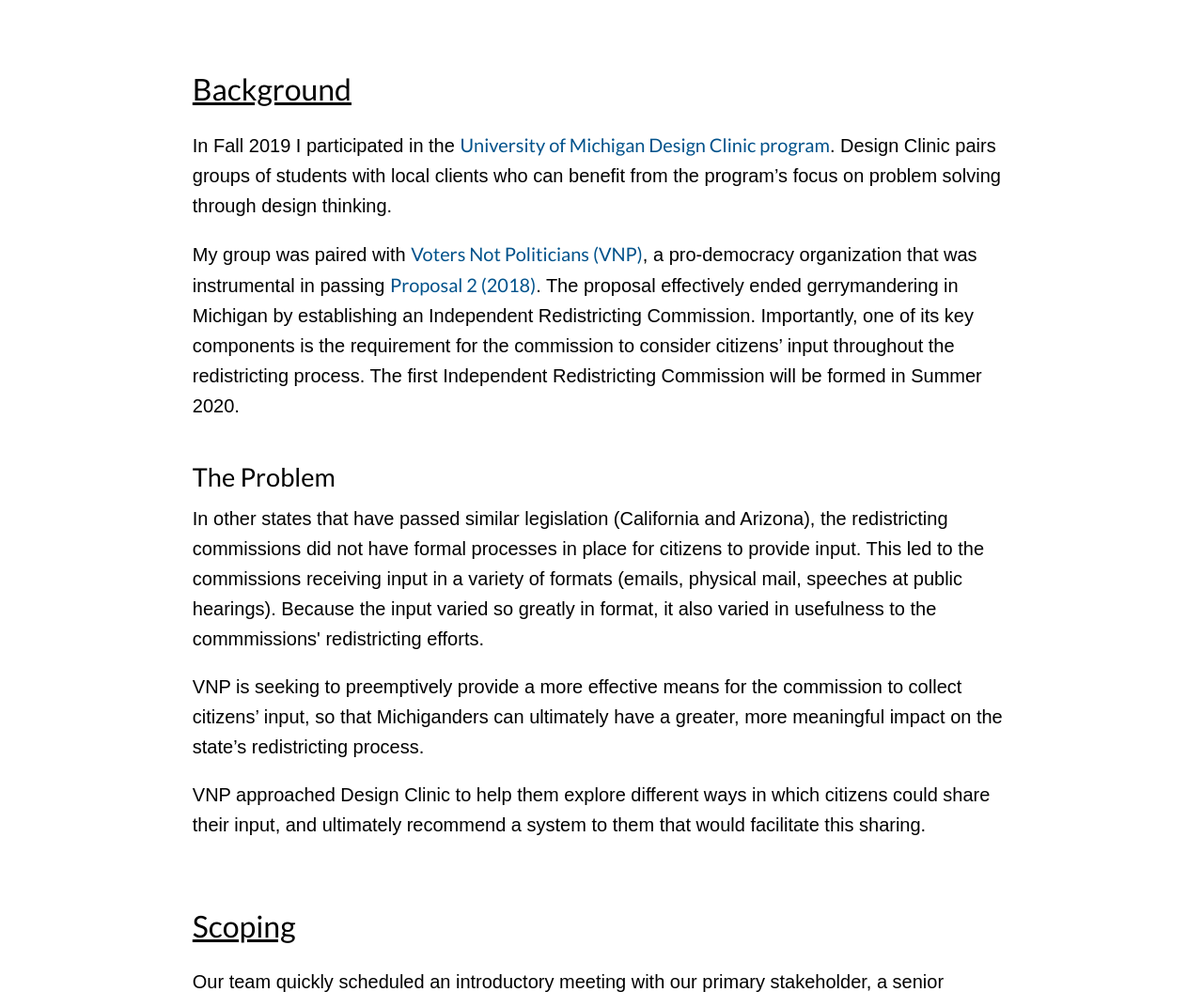
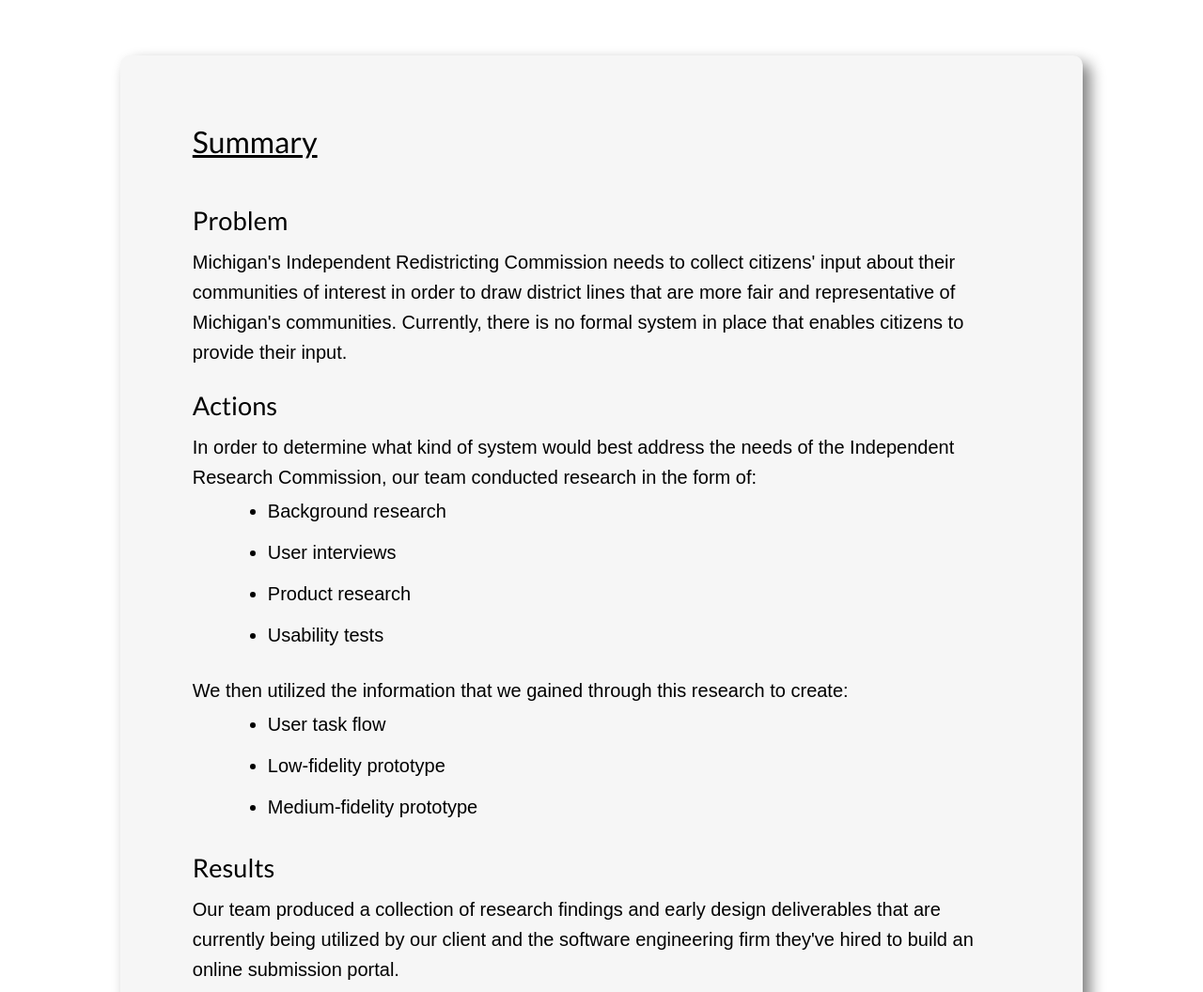
Before and after one commit to rmconnot/portfolio, a plain HTML site: page redistricting-michigan.html in a window 1280 px wide. Shown: the part 1005-2061 px from the top of the page at 94% size. Drawn offline with Linux system fonts and the light colour scheme.

Commit message:
Add files via upload

```diff
--- a/main.scss
+++ b/main.scss
@@ -24,9 +24,10 @@
 }
 
 .wrapper {
-  max-width: 80%;
+  width: 80%;
   margin-left: auto;
   margin-right: auto;
+  max-width: 1600px;
 }
 
 nav  {
@@ -41,6 +42,7 @@
     display:flex;
     align-items: flex-end;
     justify-content: space-between;
+    max-width: 1600px;
 
 
     ul {
@@ -657,3 +659,15 @@
 .clear {
   clear: both;
 }
+
+.case-study-summary {
+  background: #f6f6f6;
+  box-shadow: 8px 8px 16px 0 grey;
+  border-radius: 10px;
+
+    .case-study-header {
+      padding-top: 4.5rem;;
+      margin-top: 3.5rem;
+    }
+
+}
--- a/redistricting-michigan.html
+++ b/redistricting-michigan.html
@@ -34,6 +34,39 @@
     </div>
 
         <img class='case-study-photo' src='vnp_banner.jpg'>
+
+        <div class='case-study-summary'>
+            <div id='case-study-text'>
+                <h2 class='case-study-header'>Summary</h2>
+                <h3 class='case-study-subheading'>Problem</h3>
+                <p class='case-study-paragraph'>Michigan's Independent Redistricting Commission needs to collect citizens' input about their communities of
+                    interest in order to draw district lines that are more fair and representative of Michigan's communities. Currently, there is no formal
+                    system in place that enables citizens to provide their input.
+                </p>
+                <h3 class='case-study-subheading'>Actions</h3>
+                <p class='case-study-paragraph'>In order to determine what kind of system would best address the needs of the Independent Research Commission,
+                    our team conducted research in the form of:
+                </p>
+                <ul class='case-study-bullets' id='summary-bullets'>
+                    <li>Background research</li>
+                    <li>User interviews</li>
+                    <li>Product research</li>
+                    <li>Usability tests</li>
+                </ul>
+                <br>
+                <p class='case-study-paragraph'>We then utilized the information that we gained through this research to create:
+                </p>
+                <ul class='case-study-bullets'>
+                    <li>User task flow</li>
+                    <li>Low-fidelity prototype</li>
+                    <li>Medium-fidelity prototype</li>
+                </ul>
+                <h3 class='case-study-subheading'>Results</h3>
+                <p class='case-study-paragraph'>Our team produced a collection of research findings and early design deliverables that are currently being
+                    utilized by our client and the software engineering firm they've hired to build an online submission portal.
+                </p>
+            </div>
+        </div>
 
         <div id='case-study-text'>
             <h2 class="case-study-header">Background</h2>
```
Also changed, not shown: main.css, 1 other file.
